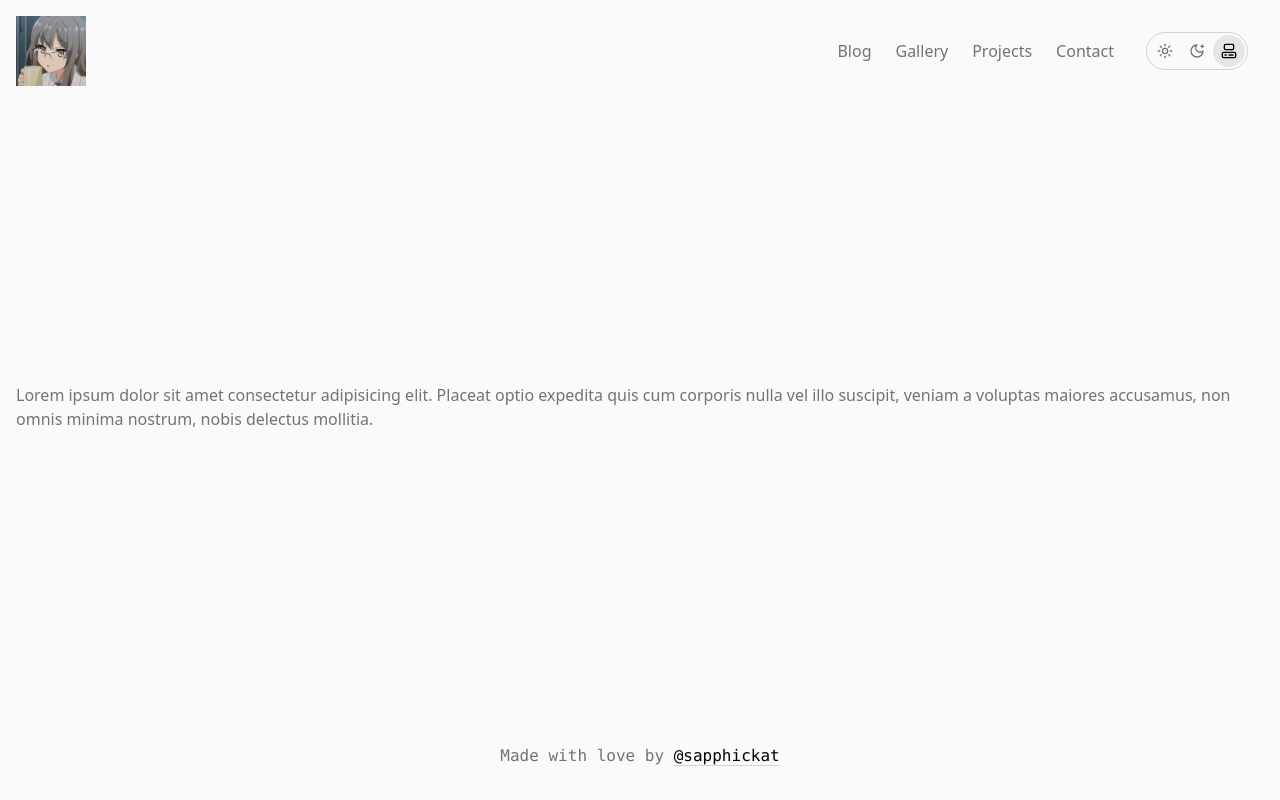
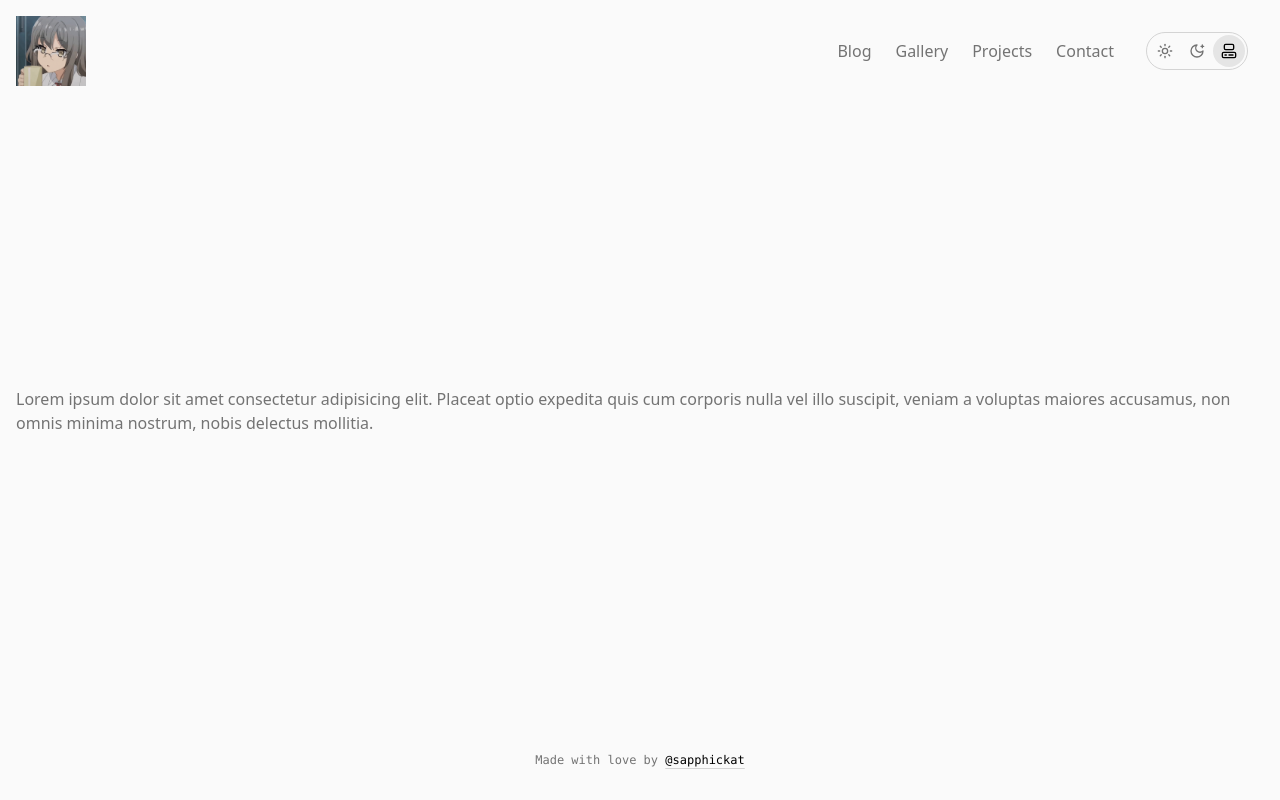
Before and after one commit to sapphickat/personal-website, a Next.js app: page / in a window 1280 px wide. Built offline with nearby package versions, Linux system fonts and the light colour scheme.

Commit message:
test dockerfile

```diff
--- a/app/ui/Footer.tsx
+++ b/app/ui/Footer.tsx
@@ -10,8 +10,8 @@ export default function Footer() {
 
     return (
         <div className="flex justify-center items-center p-8 ">
-            <p className={`${geistMono.variable} font-mono `}>
-                Made with love by <a className="text-sm sm:text-base dark:text-white text-black dark:hover:decoration-white hover:decoration-black transition-colors underline underline-offset-4 dark:decoration-neutral-700 decoration-neutral-300" href="https://github.com/sapphickat">@sapphickat</a>
+            <p className={`${geistMono.variable} font-mono text-xs `}>
+                Made with love by <a className="  dark:text-white text-black dark:hover:decoration-white hover:decoration-black transition-colors underline underline-offset-4 dark:decoration-neutral-700 decoration-neutral-300" href="https://github.com/sapphickat">@sapphickat</a>
             </p>
         </div>
     )
```
Also changed, not shown: 1 other file (tests, documents, lock files or other folders).
